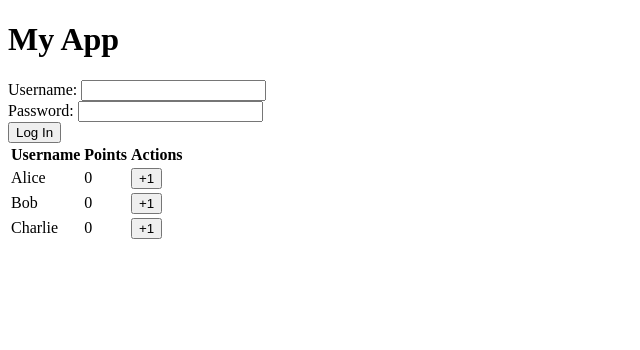
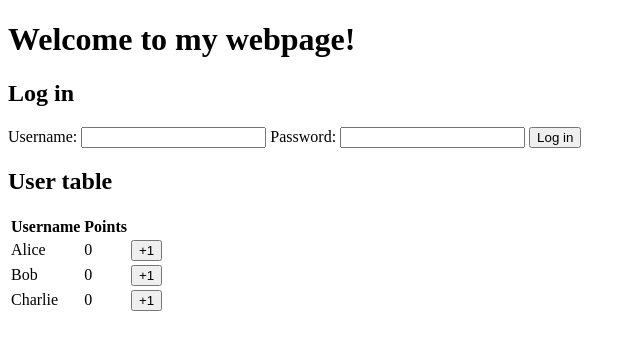
Before and after one commit to lasporrasdef1/laporra, a plain HTML site: page docs/index.html in a window 1280 px wide. Shown: the whole page, without its empty margins (0-640 px from the left). Drawn offline with Linux system fonts and the light colour scheme.

Commit message:
Update index.html

```diff
--- a/docs/index.html
+++ b/docs/index.html
@@ -1,35 +1,35 @@
 <!DOCTYPE html>
 <html>
   <head>
-  <title>My App</title>
+    <title>My Webpage</title>
+    <meta charset="UTF-8" />
+    <link rel="stylesheet" href="style.css" />
   </head>
   <body>
-  <h1>My App</h1>
-
+    <h1>Welcome to my webpage!</h1>
+    <div id="auth-form">
+      <h2>Log in</h2>
       <form id="login-form">
         <label for="username">Username:</label>
-    <input type="text" id="username" name="username" required>
-    <br>
+        <input type="text" id="username" name="username" required />
         <label for="password">Password:</label>
-    <input type="password" id="password" name="password" required>
-    <br>
-    <button type="submit">Log In</button>
+        <input type="password" id="password" name="password" required />
+        <button type="submit">Log in</button>
       </form>
-
-  <div id="auth-message"></div>
-
-  <table id="user-table">
+      <p id="auth-message"></p>
+    </div>
+    <div id="user-table">
+      <h2>User table</h2>
+      <table>
         <thead>
           <tr>
             <th>Username</th>
             <th>Points</th>
-        <th>Actions</th>
           </tr>
         </thead>
-    <tbody>
-    </tbody>
+        <tbody id="user-table-body"></tbody>
       </table>
-
+    </div>
     <script src="auth.js"></script>
     <script src="user-table.js"></script>
   </body>
```
Lines whose indentation alone changed are shown as unchanged.
